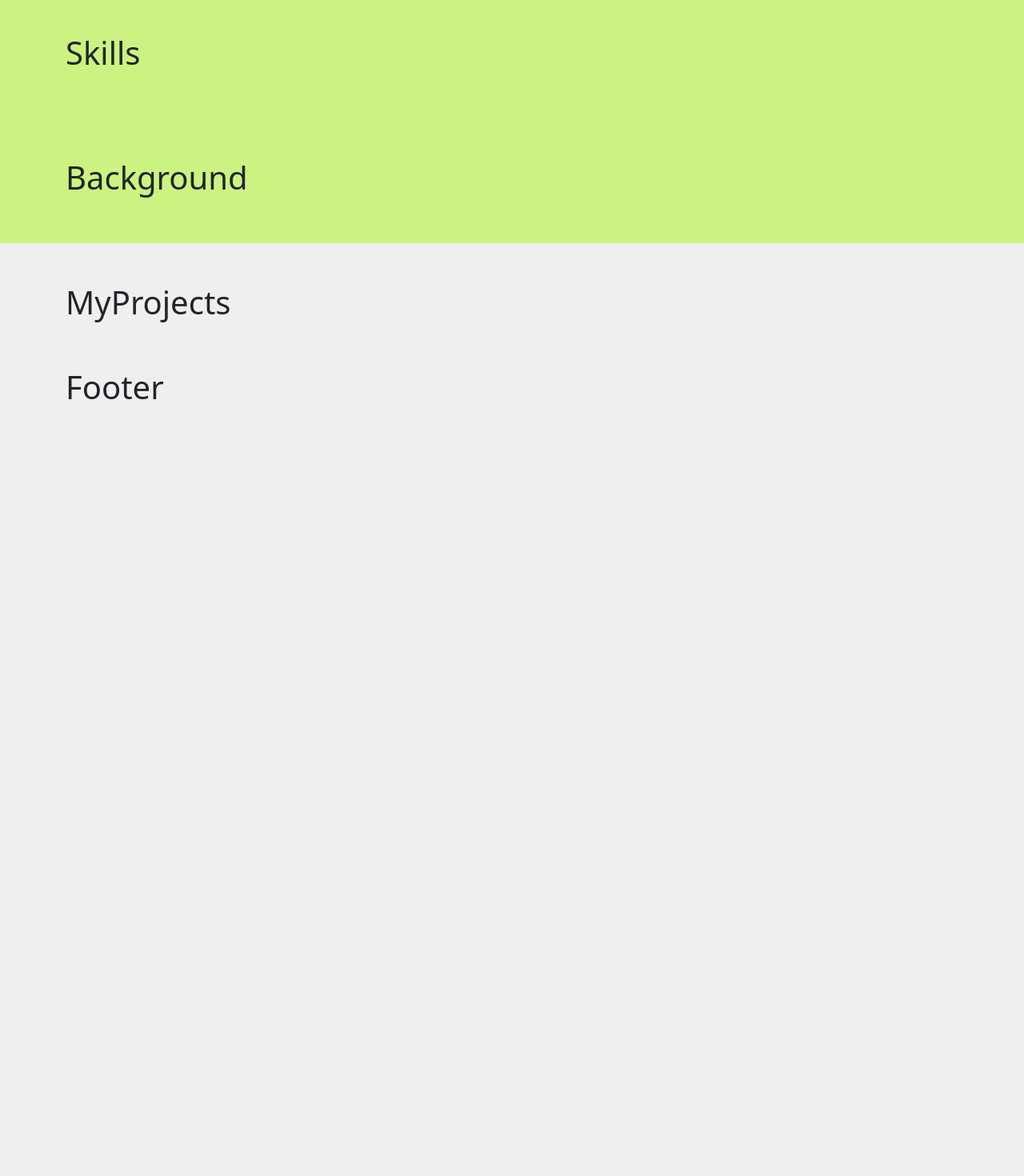
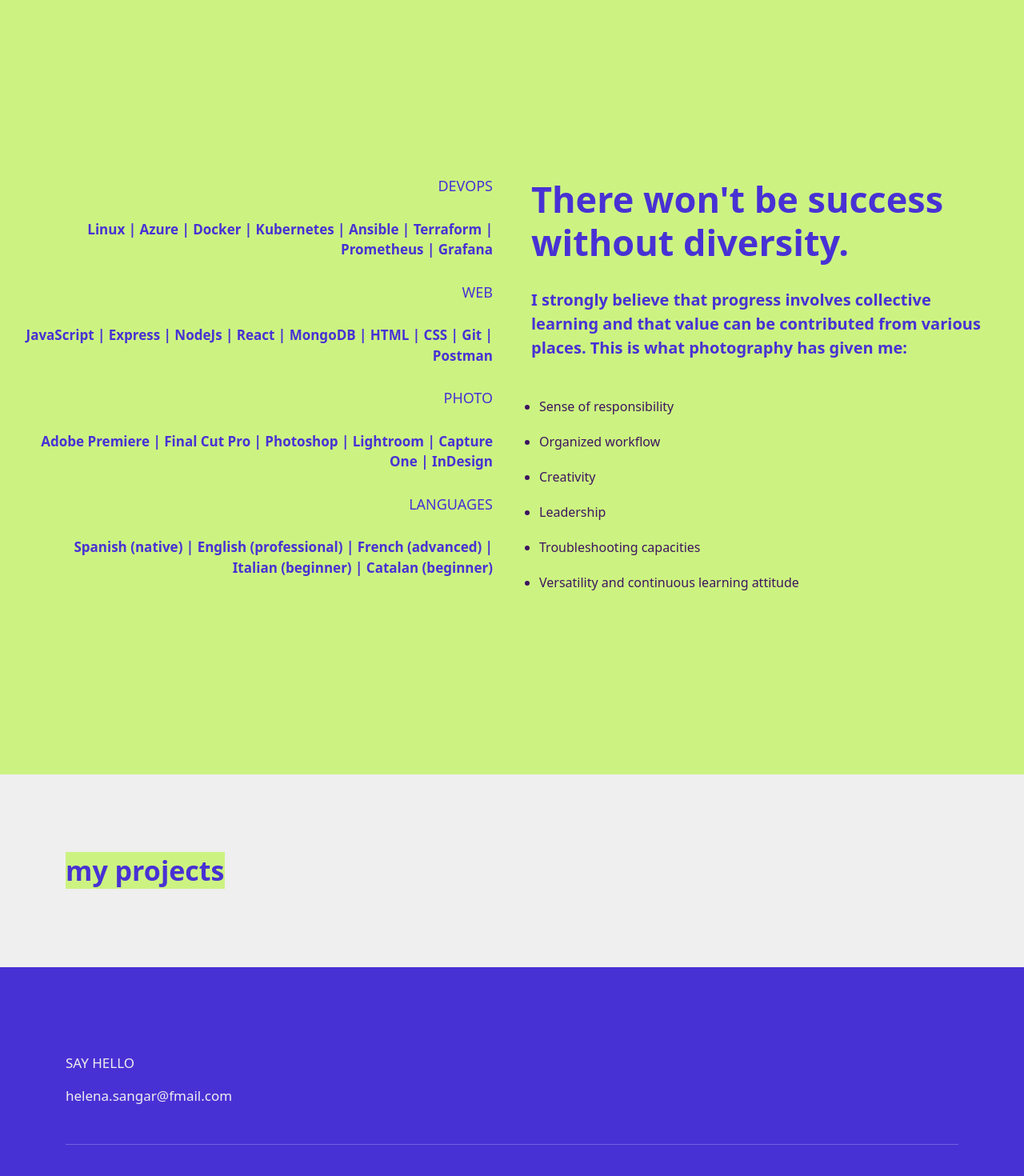
Before and after one commit to hachesanchez/porfolio-dev, a React (Vite) app: page / in a window 1280 px wide. Shown: the part 1892-3362 px from the top of the page at 80% size. Before the commit the page ends 2450 px from the top, so only its background shows below. Built offline with nearby package versions, Linux system fonts and the light colour scheme.

Commit message:
background, skills, footer

```diff
--- a/src/App.css
+++ b/src/App.css
@@ -4,5 +4,4 @@
 
 body {
   background-color: rgba(239, 239, 239, 1);
-  margin-bottom: 50px;
 }
--- a/src/components/Footer/Footer.css
+++ b/src/components/Footer/Footer.css
@@ -0,0 +1,19 @@
+.Footer {
+    background-color: rgba(72, 49, 212, 1);
+    padding: 50px 20px;
+    padding-bottom: 300px;
+}
+
+.Footer-title {
+    color: rgba(239, 239, 239, 1);
+    font-size: 17px;
+    font-weight: 300;
+    font-family: system-ui, -apple-system, BlinkMacSystemFont, 'Segoe UI', Roboto, Oxygen, Ubuntu, Cantarell, 'Open Sans', 'Helvetica Neue', sans-serif;
+    background-color: rgba(72, 49, 212, 1);
+    margin-top: 60px;
+}
+
+.hr {
+    color: rgba(239, 239, 239, 1);
+    margin: 50px 0;
+}
--- a/src/components/Footer/Footer.jsx
+++ b/src/components/Footer/Footer.jsx
@@ -9,9 +9,14 @@ const Footer = () => {
         <>
             <div className='Footer'>
                 <Container>
-                    <h1 className='Footer-text'>
-                        Footer
+
+                    <h1 className='Footer-title'>
+                        SAY HELLO
+                        <br />
+                        <br />
+                        helena.sangar@fmail.com
                     </h1>
+                    <hr className='hr' />
                 </Container>
             </div>
         </>
--- a/src/components/HomePage/Background.css
+++ b/src/components/HomePage/Background.css
@@ -1,4 +1,36 @@
  .Background {
      background-color: #ccf381;
-     padding: 50px 20px;
+     /* padding: 200px 20px; */
  }
+
+ .Background-title {
+     font-size: 45px;
+     font-weight: 700;
+     color: rgba(72, 49, 212, 1);
+     margin-bottom: 30px;
+     margin-top: 30px;
+ }
+
+ @media(max-width: 575.98px) {
+
+     .Background-title {
+         font-size: 33px;
+     }
+ }
+
+ .Background-intro {
+     color: rgba(72, 49, 212, 1);
+     margin-top: 15pt;
+     font-size: 20px;
+     font-weight: 700;
+ }
+
+ .Background-skills {
+     color: #3d155f;
+     font-weight: 300;
+     padding: 10px;
+ }
+
+ .Background-list {
+     margin-top: 20px;
+ }
--- a/src/components/HomePage/Background.jsx
+++ b/src/components/HomePage/Background.jsx
@@ -9,9 +9,22 @@ const Background = () => {
         <>
             <div className='Background'>
                 <Container>
-                    <h1 className='Background-text'>
-                        Background
+
+                    <h1 className='Background-title'>
+                        There won't be success without diversity.
                     </h1>
+                    <p className="Background-intro">
+                        I strongly believe that progress involves collective learning and that value can be contributed from various places. This is what photography has given me:
+                    </p>
+                    <ul className="Background-skills">
+                        <li className='Background-list'>Sense of responsibility</li>
+                        <li className='Background-list'> Organized workflow </li>
+                        <li className='Background-list'> Creativity </li>
+                        <li className='Background-list'> Leadership</li>
+                        <li className='Background-list'> Troubleshooting capacities </li >
+                        <li className='Background-list'>Versatility and continuous learning attitude </ li>
+                    </ul>
+
                 </Container>
             </div>
         </>
--- a/src/components/HomePage/MyProjects.css
+++ b/src/components/HomePage/MyProjects.css
@@ -1,3 +1,12 @@
  .MyProjects {
-     padding: 50px 20px;
+     padding: 100px 20px;
  }
+
+ .MyProjects-title {
+     color: rgba(72, 49, 212, 1);
+     font-size: 34px;
+     font-weight: 700;
+     background-color: #CCF381;
+     display: inline;
+
+ }
--- a/src/components/HomePage/MyProjects.jsx
+++ b/src/components/HomePage/MyProjects.jsx
@@ -9,9 +9,11 @@ const MyProjects = () => {
         <>
             <div className='MyProjects'>
                 <Container>
-                    <h1 className='MyProjects-text'>
-                        MyProjects
+
+                    <h1 className='MyProjects-title'>
+                        my projects
                     </h1>
+
                 </Container>
             </div>
         </>
--- a/src/components/HomePage/Skills.css
+++ b/src/components/HomePage/Skills.css
@@ -1,4 +1,19 @@
  .Skills {
      background-color: #ccf381;
-     padding: 50px 20px;
+     text-align: right;
+     /* padding: 200px 20px; */
  }
+
+ .skill-title {
+     font-size: 18px;
+     font-weight: 250;
+     color: rgba(72, 49, 212, 1);
+     margin-bottom: 30px;
+     margin-top: 30px;
+ }
+
+ .skill-text {
+     font-size: 17px;
+     font-weight: 650;
+     color: rgba(72, 49, 212, 1);
+ }
--- a/src/components/HomePage/Skills.jsx
+++ b/src/components/HomePage/Skills.jsx
@@ -1,4 +1,4 @@
-import { Container } from 'react-bootstrap'
+import { Container, Row, Col } from 'react-bootstrap'
 import './Skills.css'
 
 const Skills = () => {
@@ -9,9 +9,42 @@ const Skills = () => {
         <>
             <div className='Skills'>
                 <Container>
-                    <h1 className='Skills-text'>
-                        Skills
-                    </h1>
+
+                    <div className="skill">
+
+                        <h1 className="skill-title">
+                            DEVOPS
+                        </h1>
+                        <p className="skill-text">
+                            Linux | Azure | Docker | Kubernetes | Ansible | Terraform | Prometheus | Grafana
+                        </p>
+                    </div>
+                    <div className="skill">
+                        <h1 className="skill-title">
+                            WEB
+                        </h1>
+                        <p className="skill-text">
+                            JavaScript | Express | NodeJs | React | MongoDB | HTML | CSS | Git | Postman
+                        </p>
+                    </div>
+                    <div className="skill">
+                        <h1 className="skill-title">
+                            PHOTO
+                        </h1>
+                        <p className="skill-text">
+                            Adobe Premiere | Final Cut Pro | Photoshop | Lightroom | Capture One | InDesign
+                        </p>
+                    </div>
+                    <div className="skill">
+                        <h1 className="skill-title">
+                            LANGUAGES
+                        </h1>
+                        <p className="skill-text">
+                            Spanish (native) | English (professional) | French (advanced) | Italian (beginner) | Catalan (beginner)
+                        </p>
+
+                    </div>
+
                 </Container>
             </div>
         </>
--- a/src/pages/HomePage/HomePage.css
+++ b/src/pages/HomePage/HomePage.css
@@ -0,0 +1,8 @@
+.skills-background {
+    background-color: #ccf381;
+    padding: 200px 20px;
+}
+
+.skills-col {
+    margin-bottom: 30px;
+}
--- a/src/pages/HomePage/HomePage.jsx
+++ b/src/pages/HomePage/HomePage.jsx
@@ -5,7 +5,10 @@ import OverTheYears from "../../components/HomePage/OverTheYears"
 import Skills from "../../components/HomePage/Skills"
 import Background from "../../components/HomePage/Background"
 import MyProjects from "../../components/HomePage/MyProjects"
+import { Row, Col } from 'react-bootstrap'
+
 import './HomePage.css'
+
 
 
 const HomePage = () => {
@@ -15,13 +18,21 @@ const HomePage = () => {
         <>
 
             <div className="home-page">
+
                 <Hero />
                 <Word />
                 <OverTheYears />
                 <Education />
-                <Skills />
-                <Background />
+                <Row className="skills-background">
+                    <Col md={6} className="skills-col">
+                        <Skills />
+                    </Col>
+                    <Col md={6}>
+                        <Background />
+                    </Col>
+                </Row>
                 <MyProjects />
+
             </div>
 
         </>
```
